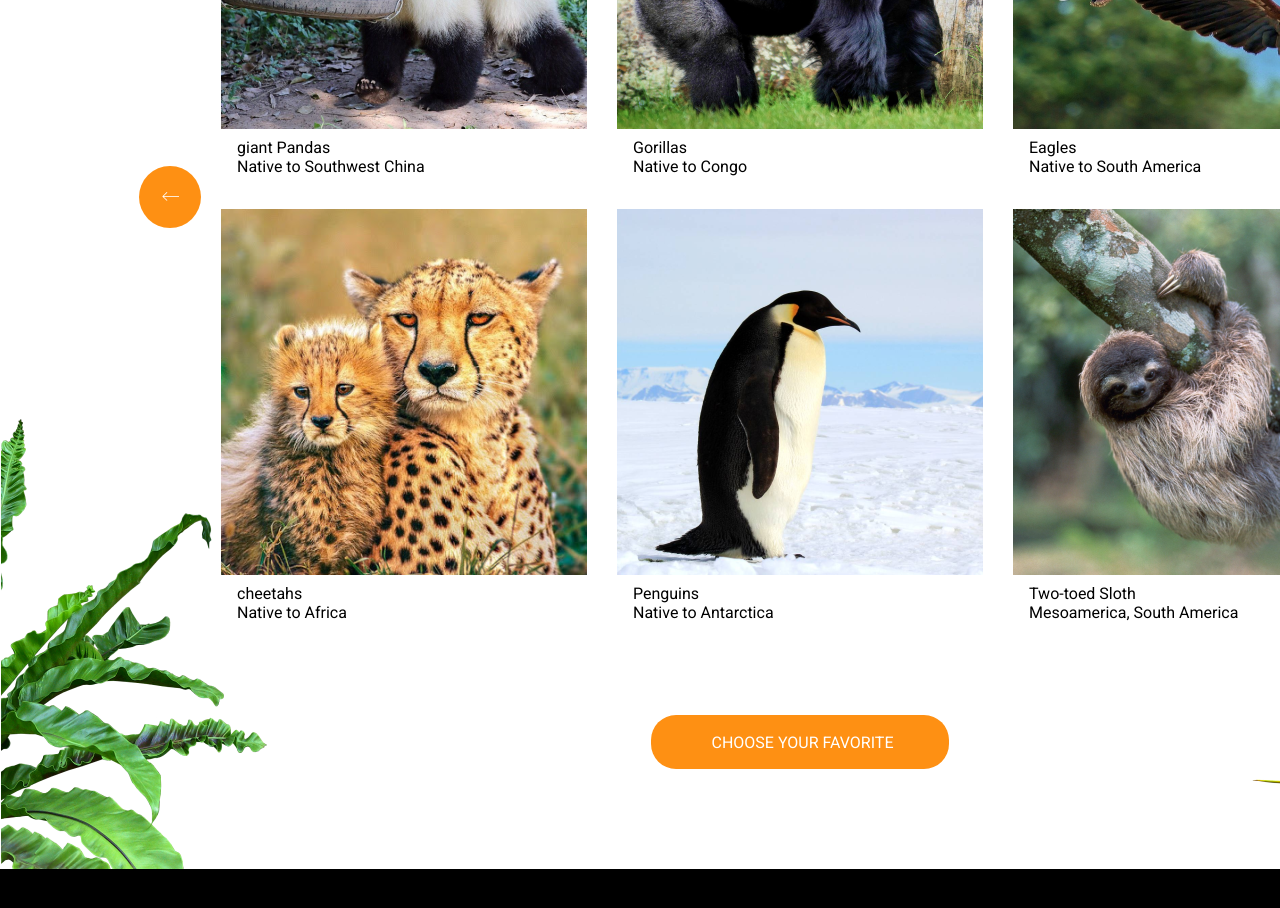
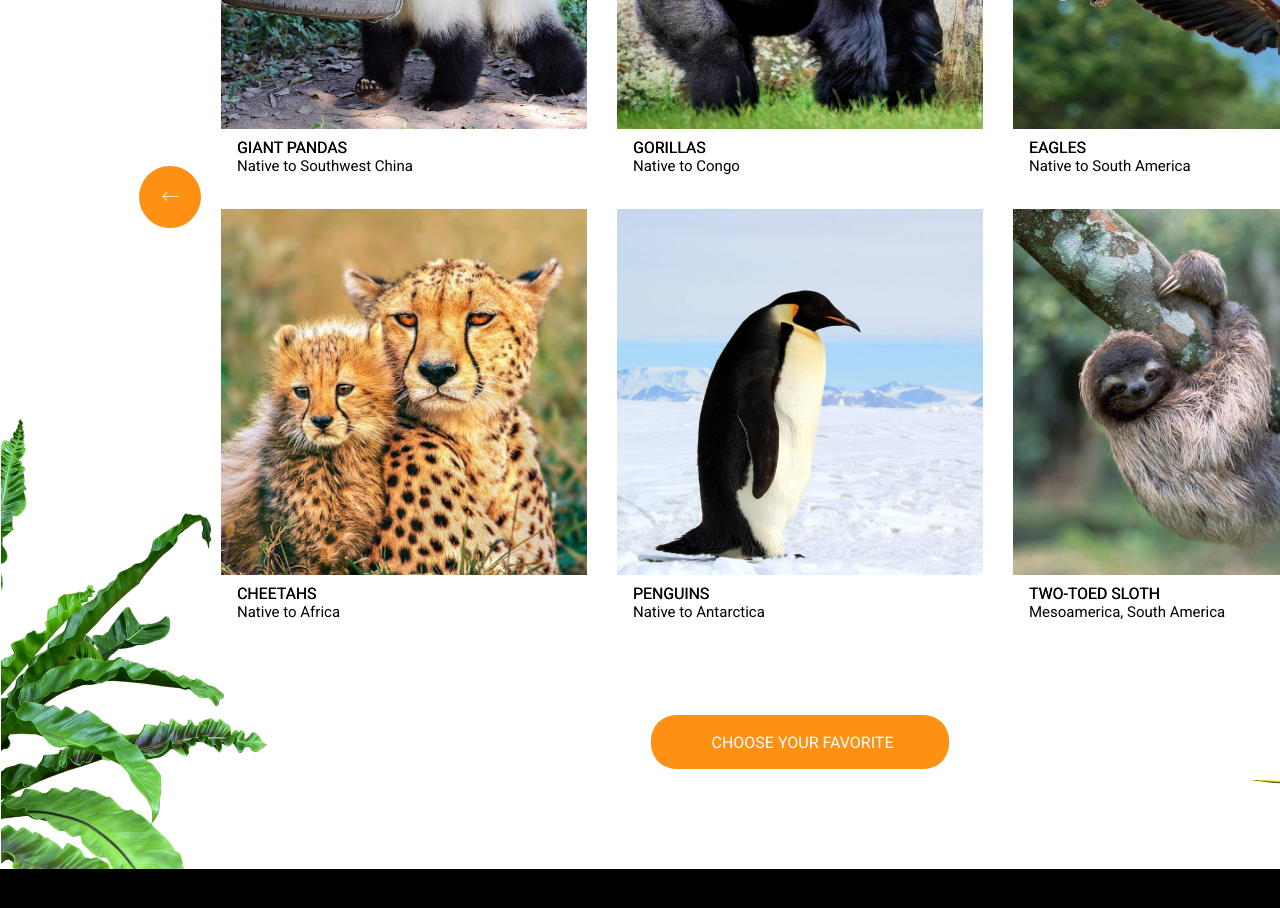
Before and after one commit to Svyazistvsa/Online-zoo1, a website built with Vite: page index.html in a window 1280 px wide. Shown: the part 1740-2648 px from the top of the page. Built offline with nearby package versions, Linux system fonts and the light colour scheme.

Commit message:
font for name

```diff
--- a/src/style.css
+++ b/src/style.css
@@ -208,8 +208,13 @@ main {
                             position: relative;
                             left: 16px;
                             top: 6px;
+                            font-size: 15px;
+                            font-weight: 100;
                             span {
-
+                                text-transform: uppercase;
+                                /* font-weight: bold; */
+                                font-size: 15.8px;
+                                text-shadow: 0.3px 0 0 BLACK;
                             }
                         }
                     }
```
